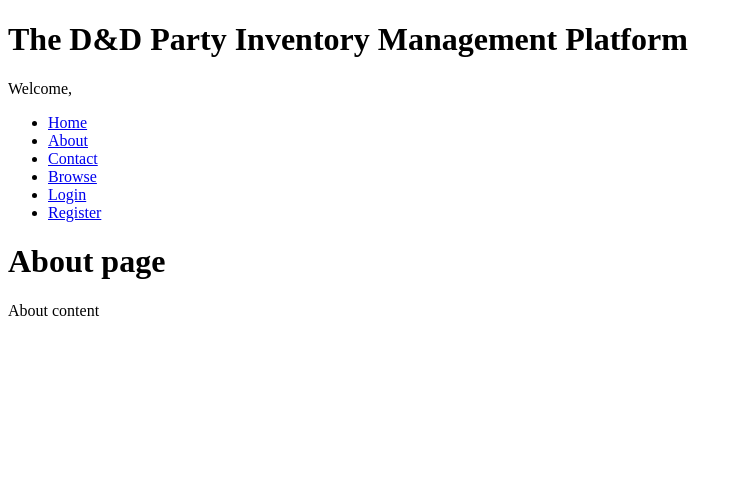
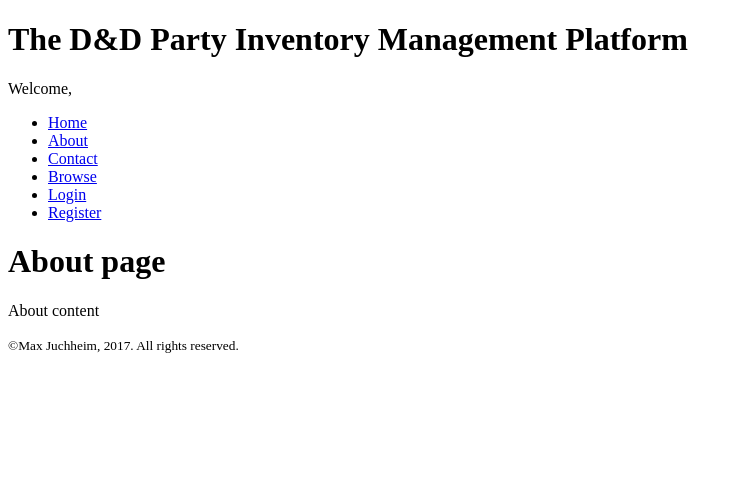
Before and after one commit to sonmaximum/dndutil, a Django app: page /about/ in a window 1280 px wide. Shown: the top 482 px of the page, without its empty margins (0-742 px from the left). Run offline with Django 3.2, Linux system fonts and the light colour scheme.

Commit message:
add initial copyright?

```diff
--- a/dndpimp/templates/layouts/base.html
+++ b/dndpimp/templates/layouts/base.html
@@ -26,6 +26,6 @@
 		</nav>
 	</header>
 	{% block content %}{% endblock %}
-	{% block footer %}{% endblock %}
+	{% block footer %}<small>©Max Juchheim, 2017. All rights reserved.</small>{% endblock %}
 </body>
 </html>
```
